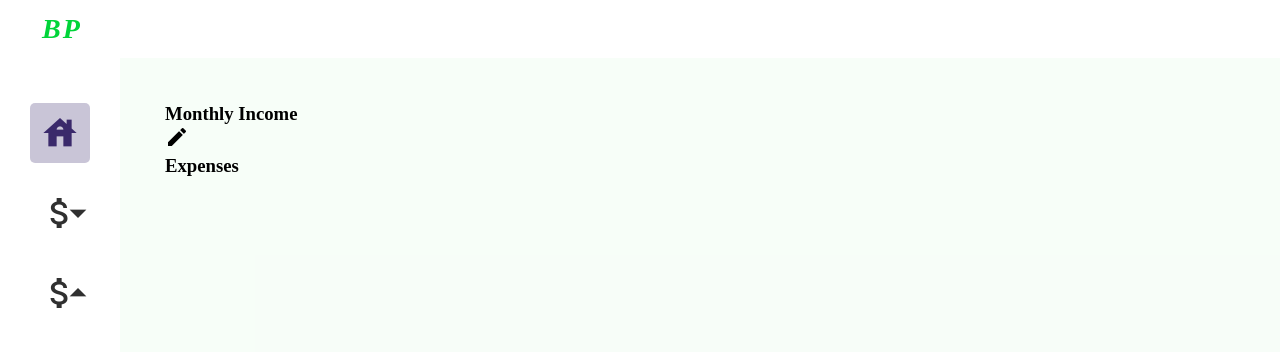
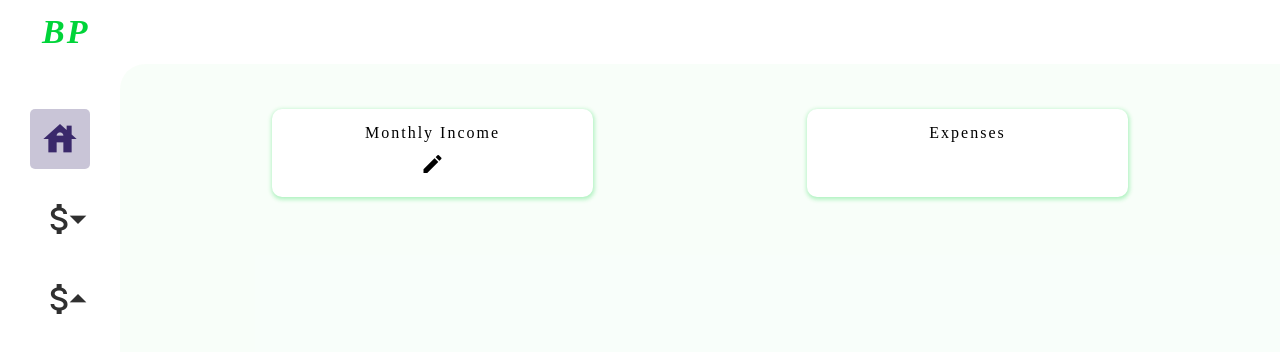
Before and after one commit to ulisesgomez120/budgetPlanner, an Angular app: page /dashboard/overview in a window 1280 px wide. Shown: the top 352 px of the page. Built offline with nearby package versions, Linux system fonts and the light colour scheme.

Commit message:
adding some global styles for cards and added initial styling to overview

```diff
--- a/src/app/components/dashboard/dashboard.component.scss
+++ b/src/app/components/dashboard/dashboard.component.scss
@@ -2,13 +2,13 @@
   display: flex;
   width: 100%;
   padding: 13px 0 13px 42px;
-  background-color: rgb(255, 255, 255);
+  background-color: white;
 }
 .dashboard-flex-container {
   display: flex;
-  height: calc(100vh - 86px);
+  height: calc(100vh - 58px);
   .dashboard-nav {
-    background-color: rgb(255, 255, 255);
+    background-color: white;
     color: rgb(48, 48, 48);
     padding: 45px 30px 0 30px;
     .icon-container {
@@ -39,6 +39,7 @@
     }
   }
   .dashboard-content-container {
+    background-color: rgba(0, 212, 57, 0.027);
     width: 100%;
     padding: 45px;
     border-radius: 25px 0 0 25px;
--- a/src/app/components/dashboard/overview/overview.component.html
+++ b/src/app/components/dashboard/overview/overview.component.html
@@ -1,4 +1,4 @@
-<article class="dashboard-overview">
+<article class="overview">
   <div class="card">
     <h3 class="card-title">
       Monthly Income
@@ -24,7 +24,8 @@
     </h3>
     <h2>{{ budgetData?.expenseTotal | currency }}</h2>
   </div>
-  <div class="overview-goals-container">
+</article>
+<article class="overview-goals-container">
   <div class="card card__savings" *ngFor="let goal of budgetData?.savings">
     <div class="card-icon">
       <i></i>
@@ -37,5 +38,4 @@
       <h4>Saving {{ goal.savingPerMonth | currency }}/mo</h4>
     </div>
   </div>
-  </div>
 </article>
--- a/src/app/components/dashboard/overview/overview.component.scss
+++ b/src/app/components/dashboard/overview/overview.component.scss
@@ -0,0 +1,14 @@
+.overview {
+  display: flex;
+  justify-content: space-around;
+  margin-bottom: 45px;
+  .card {
+    flex: 0 0 30%;
+    .card-title {
+      letter-spacing: 2px;
+      font-size: 16px;
+      font-weight: normal;
+      margin-bottom: 10px;
+    }
+  }
+}
--- a/src/styles.scss
+++ b/src/styles.scss
@@ -46,7 +46,6 @@ html,
 body {
   height: 100%;
   box-sizing: border-box;
-  background-color: rgba(0, 212, 57, 0.017);
 }
 a {
   color: inherit;
@@ -56,6 +55,13 @@ a {
 .logo {
   color: $primaryTextColor;
   letter-spacing: 2px;
-  font-size: 28px;
+  font-size: 34px;
   font-style: italic;
 }
+.card {
+  background-color: white;
+  padding: 15px 30px;
+  box-shadow: 0.5px 1.5px 4px 1px rgba(0, 212, 57, 0.3);
+  border-radius: 10px;
+  text-align: center;
+}
```
Lines whose indentation alone changed are shown as unchanged.
